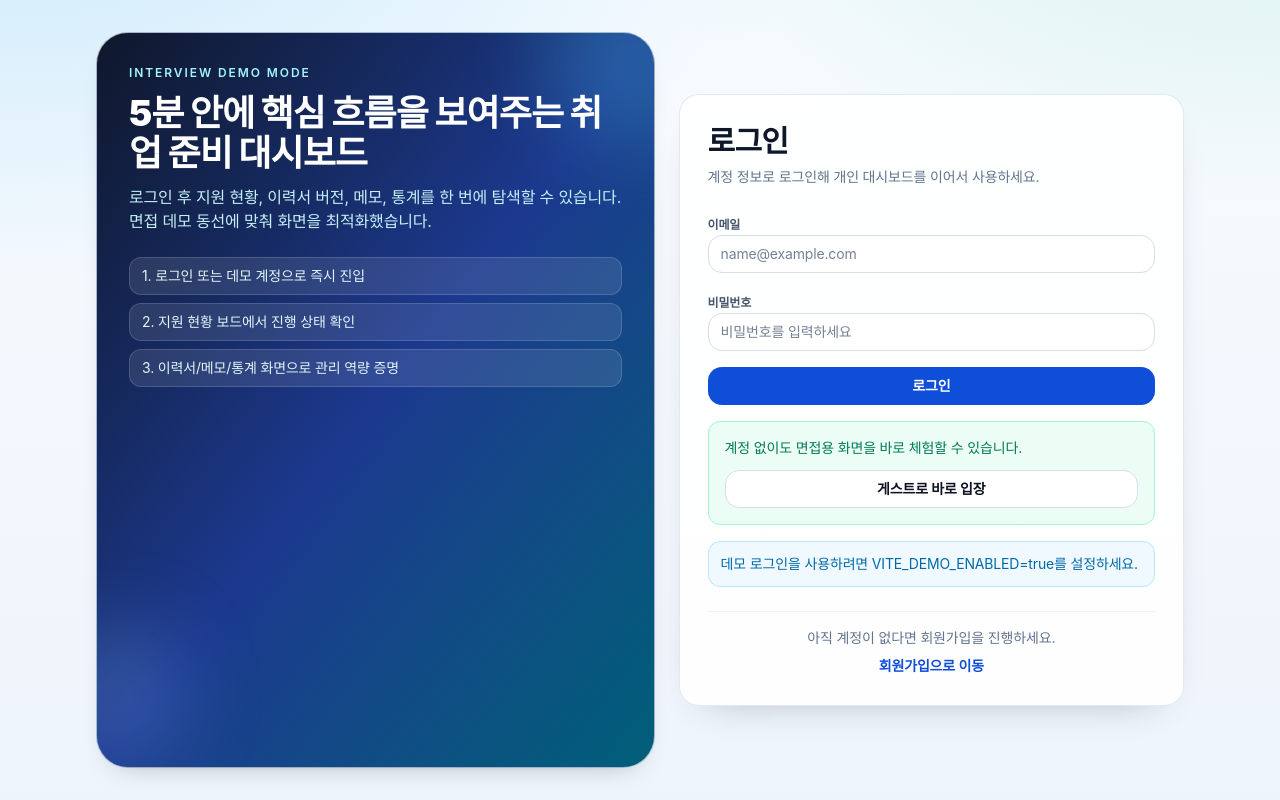
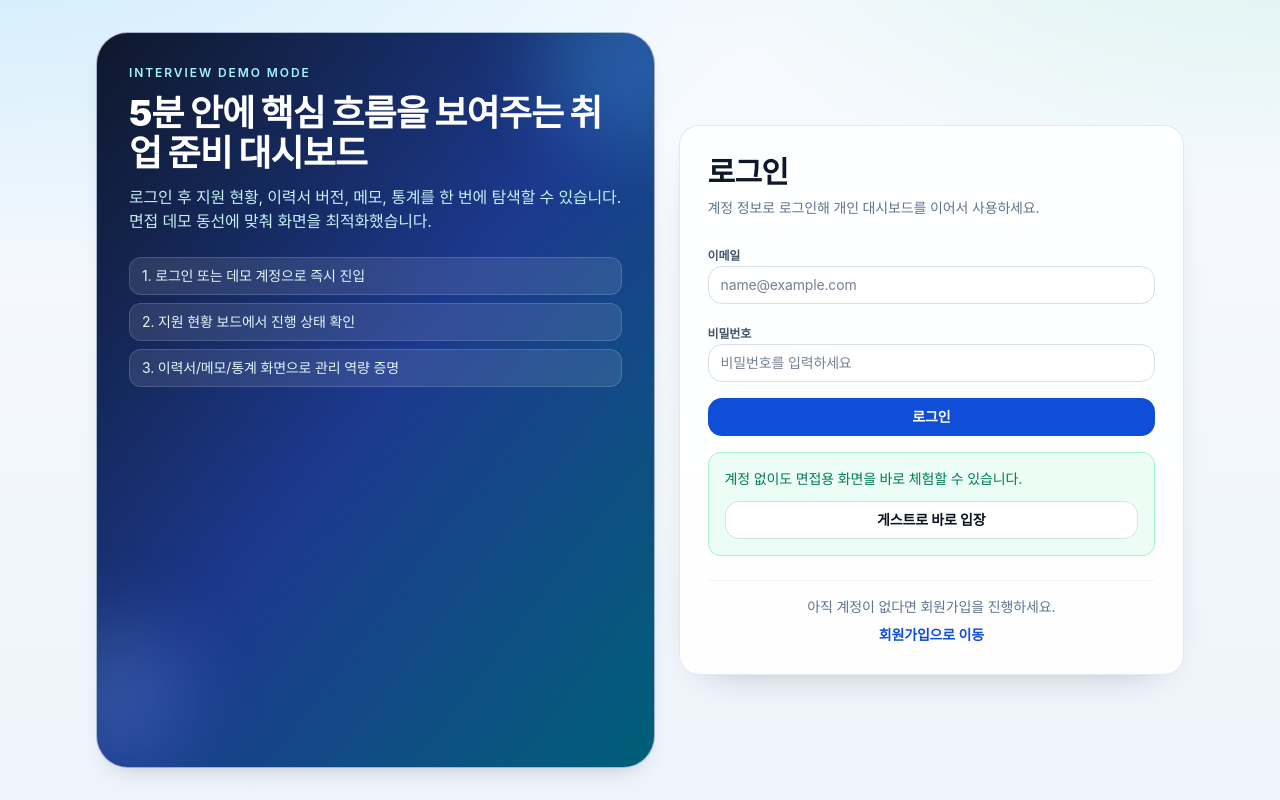
Before and after one commit to woojaemin0106/J.J-JobHunt-Dashboard, a React (Vite) app: page /login in a window 1280 px wide. Built offline with nearby package versions, Linux system fonts and the light colour scheme; no server answers.

Commit message:
fix(login): remove demo env setup hint from UI

```diff
--- a/src/pages/Login.tsx
+++ b/src/pages/Login.tsx
@@ -16,16 +16,6 @@ export default function Login() {
   const [isLoading, setIsLoading] = useState(false);
 
   const isDemoLoginVisible = isSupabaseConfigured && demoAuthConfig.isVisible;
-  const demoSetupHintMessage =
-    !isSupabaseConfigured || isDemoLoginVisible
-      ? null
-      : !demoAuthConfig.enabled
-      ? "데모 로그인을 사용하려면 VITE_DEMO_ENABLED=true를 설정하세요."
-      : !demoAuthConfig.email
-      ? "VITE_DEMO_EMAIL을 설정하면 데모 로그인 버튼이 표시됩니다."
-      : !demoAuthConfig.password
-      ? "VITE_DEMO_PASSWORD를 설정하면 데모 로그인 버튼이 표시됩니다."
-      : "데모 로그인 설정을 확인하세요.";
 
   const attemptLogin = async (
     nextEmail: string,
@@ -223,15 +213,6 @@ export default function Login() {
             </div>
           ) : null}
 
-          {demoSetupHintMessage ? (
-            <div
-              className="mt-4 rounded-xl border border-sky-200 bg-sky-50 p-3 text-sm text-sky-700"
-              data-testid="demo-login-setup-hint"
-            >
-              {demoSetupHintMessage}
-            </div>
-          ) : null}
-
           <div className="mt-6 border-t border-slate-100 pt-4 text-center">
             <p className="text-sm text-slate-500">아직 계정이 없다면 회원가입을 진행하세요.</p>
             <Link
```
Also changed, not shown: 1 other file (tests, documents, lock files or other folders).
